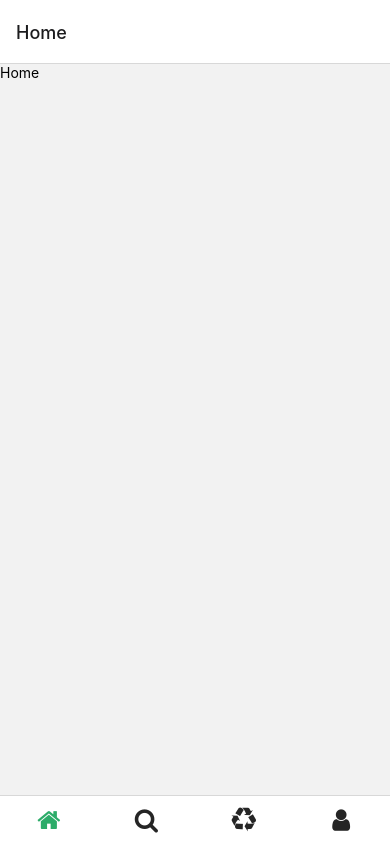
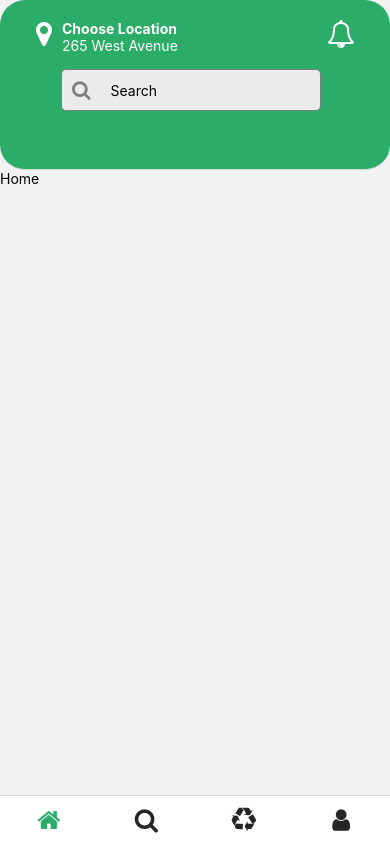
Before and after one commit to Cloud-Dimension/Pd-Waste-Management-Mobile-, a React Native app: screen /HomeTab in a window 390 px wide. Built offline with nearby package versions, Linux system fonts and the light colour scheme.

Commit message:
Components

```diff
--- a/package.json
+++ b/package.json
@@ -9,6 +9,7 @@
     "web": "expo start --web"
   },
   "dependencies": {
+    "@expo/vector-icons": "^13.0.0",
     "@react-navigation/bottom-tabs": "^6.5.7",
     "@react-navigation/native": "^6.1.6",
     "@react-navigation/stack": "^6.3.16",
--- /dev/null
+++ b/src/components/searchBar.js
@@ -0,0 +1,38 @@
+import React from "react";
+import { StyleSheet, View, TextInput } from "react-native";
+import { FontAwesome } from "@expo/vector-icons";
+
+const SearchBar = ({ placeholder }) => {
+  const defaultPlaceholder = "Search";
+  return (
+    <View style={styles.container}>
+      <FontAwesome
+        name="search"
+        size={20}
+        color="gray"
+        style={styles.iconStyle}
+      />
+      <TextInput
+        style={styles.textInput}
+        placeholder={placeholder || defaultPlaceholder}
+      />
+    </View>
+  );
+};
+
+export default SearchBar;
+
+const styles = StyleSheet.create({
+  container: {
+    flexDirection: "row",
+    alignItems: "center",
+    borderWidth: 1,
+    borderColor: "gray",
+    borderRadius: 5,
+    marginLeft:20,
+    marginRight:20,
+    backgroundColor:'#ebebeb'
+  },
+  textInput: { flex: 1, height: 40, paddingHorizontal: 10 },
+  iconStyle: { marginHorizontal: 10 },
+});
--- a/src/routes/ExploreStack.js
+++ b/src/routes/ExploreStack.js
@@ -1,13 +1,33 @@
 import React from "react";
 import { createStackNavigator } from "@react-navigation/stack";
 import ExploreYourCity from "../screens/appFlow/ExploreYourCity";
+import { FontAwesome } from "@expo/vector-icons";
 
 const ExploreNavigator = createStackNavigator();
 
 const ExploreStack = () => {
   return (
     <ExploreNavigator.Navigator>
-      <ExploreNavigator.Screen name="Explore" component={ExploreYourCity} />
+      <ExploreNavigator.Screen name="Explore" component={ExploreYourCity}   options={{
+          headerStyle: {
+            backgroundColor: "#2CAC69",
+            borderRadius: 25,
+            height: 110,
+          },
+          headerTitleStyle: {
+            fontWeight: 'normal',
+            fontSize: 18
+          },
+          headerTintColor: "#ffffff",
+          headerLeft: () => (
+            <FontAwesome
+              name="search-plus"
+              size={20}
+              color="#ffffff"
+              style={{ marginLeft: 20,marginBottom:0 }}
+            />
+          ),
+        }}/>
     </ExploreNavigator.Navigator>
   );
 };
--- a/src/routes/HomeStack.js
+++ b/src/routes/HomeStack.js
@@ -1,15 +1,85 @@
 import React from "react";
 import { createStackNavigator } from "@react-navigation/stack";
 import Home from "../screens/appFlow/Home";
+import { FontAwesome } from "@expo/vector-icons";
+import COLORS from "../constants/Constants";
+import SearchBar from '../components/searchBar';
+import { View, StyleSheet,Text } from 'react-native';
 
 const HomeNavigator = createStackNavigator();
 
 const HomeStack = () => {
   return (
     <HomeNavigator.Navigator>
-      <HomeNavigator.Screen name="Home" component={Home} />
+      <HomeNavigator.Screen
+        name="Home"
+        component={Home}
+        options={{
+          headerStyle: {
+            backgroundColor: "#2CAC69",
+            borderRadius: 25,
+            height: 170,
+          },
+          headerTitle: () => (
+            <View style={styles.headerContainer}>
+              <View style={styles.iconsContainer}>
+                <FontAwesome
+                  name="map-marker"
+                  size={28}
+                  color="#ffffff"
+                  style={styles.icon}
+                />
+                <View style={{flexDirection:'column'}}>
+                <Text style={styles.locationTitle}>Choose Location</Text>
+                <Text style={{color:'#ffffff'}}>265 West Avenue</Text>
+                </View>
+                 <FontAwesome
+                  name="bell-o"
+                  size={28}
+                  color="#ffffff"
+                  style={styles.icon}
+                />
+              </View>
+              <View style={styles.searchBarContainer}>
+                <SearchBar />
+              </View>
+            </View>
+          ),
+          headerTintColor: "#ffffff",
+        }}
+      />
     </HomeNavigator.Navigator>
   );
 };
 
 export default HomeStack;
+
+const styles = StyleSheet.create({
+  headerContainer: {
+    flexDirection: "column",
+    alignItems: "flex-start",
+    marginLeft: 20,
+    flex: 1,
+  },
+  searchBarContainer: {
+    marginBottom: 0,
+    width:300,
+    marginLeft:5
+  },
+  iconsContainer: {
+    flexDirection: "row",
+    justifyContent: "space-between",
+    width: "100%",
+    marginBottom:15
+  },
+  icon: {
+    marginRight: 10,
+    marginTop: 20,
+  },
+  locationTitle: {
+    fontWeight:'bold',
+    color: "#ffffff",
+    marginRight:150,
+    marginTop:20
+  },
+});
--- a/src/routes/ProfileStack.js
+++ b/src/routes/ProfileStack.js
@@ -1,13 +1,34 @@
 import React from "react";
 import { createStackNavigator } from "@react-navigation/stack";
 import Profile from "../screens/appFlow/Profile";
+import { FontAwesome } from "@expo/vector-icons";
 
 const ProfileNavigator = createStackNavigator();
 
 const ProfileStack = () => {
   return (
     <ProfileNavigator.Navigator>
-      <ProfileNavigator.Screen name="Profile" component={Profile} />
+      <ProfileNavigator.Screen name="My Profile" component={Profile} options={{
+          headerStyle: {
+            backgroundColor: "#2CAC69",
+            borderRadius: 25,
+            height: 110,
+            fontWeight:'20'
+          },
+          headerTitleStyle: {
+            fontWeight: 'normal',
+            fontSize: 18
+          },
+          headerTintColor: "#ffffff",
+          headerLeft: () => (
+            <FontAwesome
+              name="user-o"
+              size={20}
+              color="#ffffff"
+              style={{ marginLeft: 20,marginBottom:0 }}
+            />
+          ),
+        }}/>
     </ProfileNavigator.Navigator>
   );
 };
--- a/src/routes/RecycleStack.js
+++ b/src/routes/RecycleStack.js
@@ -1,13 +1,34 @@
 import React from "react";
 import { createStackNavigator } from "@react-navigation/stack";
 import Recycle from "../screens/appFlow/Recycle";
+import { FontAwesome } from "@expo/vector-icons";
 
 const RecycleNavigator = createStackNavigator();
 
 const RecycleStack = () => {
   return (
     <RecycleNavigator.Navigator>
-      <RecycleNavigator.Screen name="Recycle" component={Recycle} />
+      <RecycleNavigator.Screen name="Recycle" component={Recycle}   options={{
+          headerStyle: {
+            backgroundColor: "#2CAC69",
+            borderRadius: 25,
+            height: 110,
+          },
+          headerTitleStyle: {
+            fontWeight: 'normal',
+            fontSize: 18
+          },
+          headerTintColor: "#ffffff",
+          headerLeft: () => (
+            <FontAwesome
+              name="rotate-right"
+              size={20}
+              color="#ffffff"
+              style={{ marginLeft: 20,marginBottom:0 }}
+            />
+          ),
+
+        }}/>
     </RecycleNavigator.Navigator>
   );
 };
```
Also changed, not shown: src/components/divider.js (added, +21 -0 lines), src/components/inputWithBoarders.js (added, +30 -0 lines), src/components/inputWithoutBoarders.js (added, +25 -0 lines), 2 other files (tests, documents, lock files or other folders).
